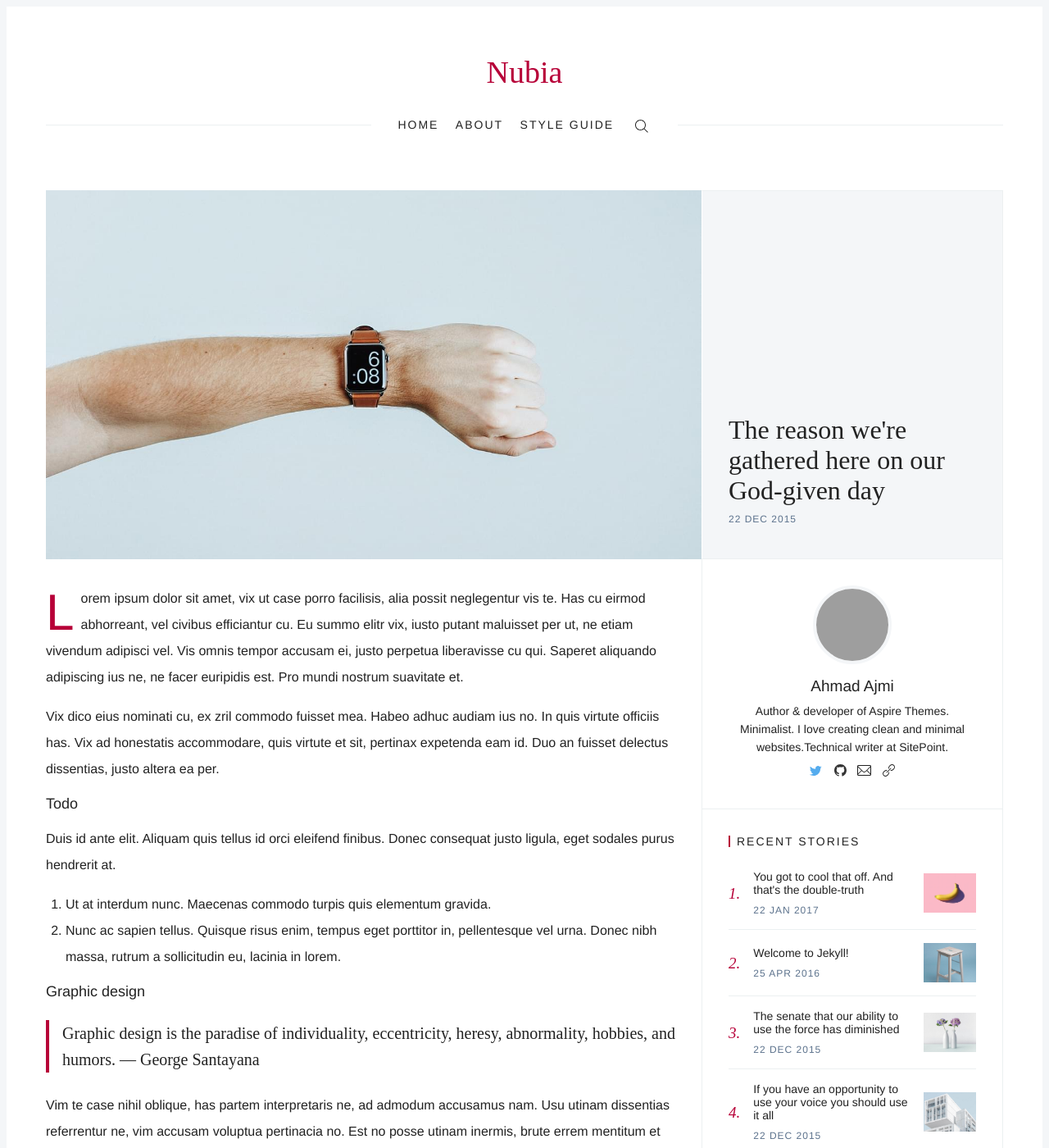
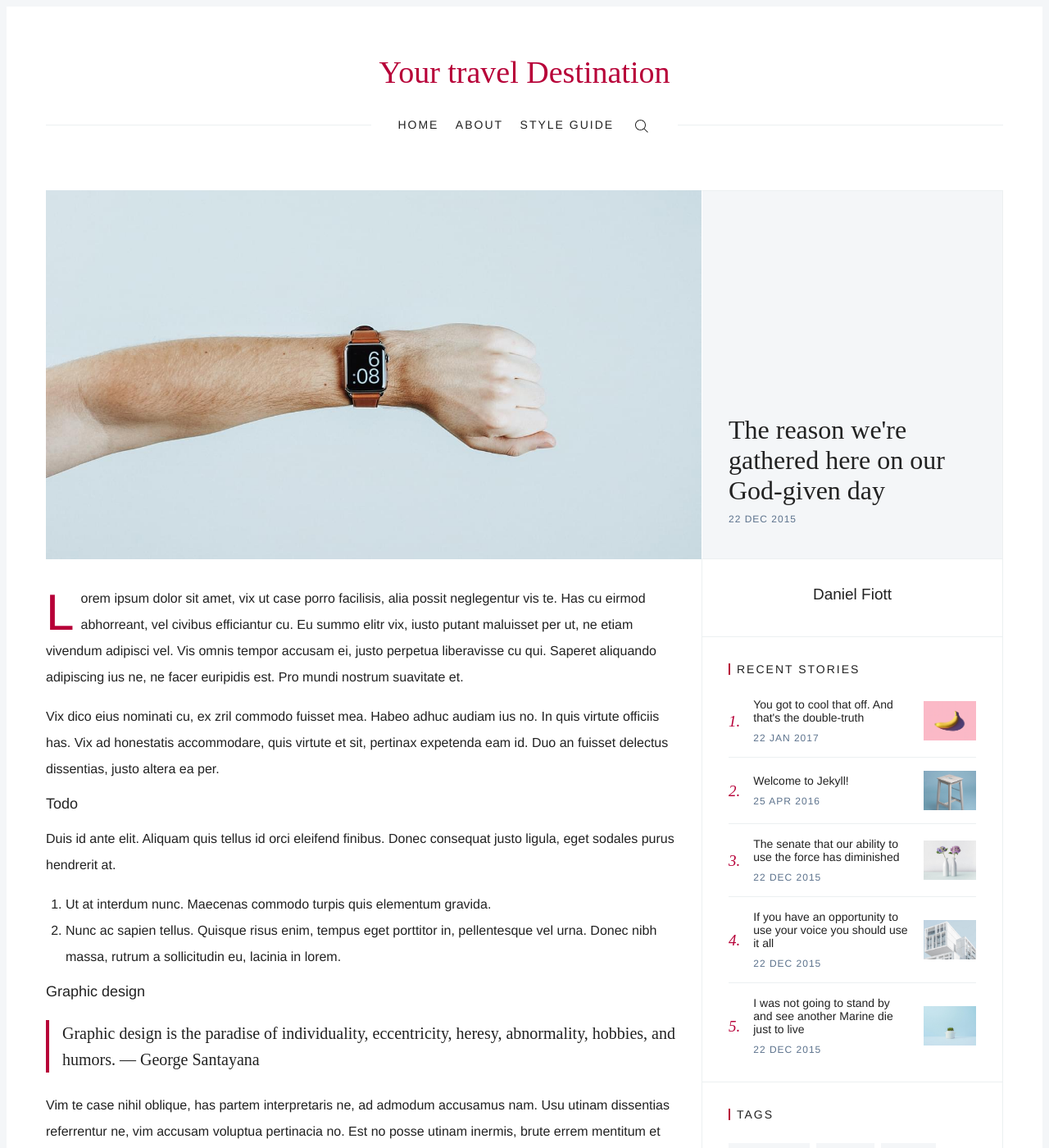
Before and after one commit to fiott248/travelvacationvouchers, a Jekyll site: the page built from _posts/2015-12-22-the-reason-were-gathered-here-on-our-god-given-day.md, in a window 1280 px wide and 1400 px high. Shown: the whole window at 82% size. Built offline with Jekyll 4.4.1, drawn with Linux system fonts in a browser that asks for light colours; some web fonts are replaced; some of the changed text lies outside the part shown; grey boxes are pictures that could not be loaded.

Commit message:
Updated Config

```diff
--- a/_config.yml
+++ b/_config.yml
@@ -1,6 +1,6 @@
 ---
-title: Nubia
-timezone: UTC
+title: Your travel Destination
+timezone: Europe/Amsterdam
 collections:
   posts:
     title: Posts
@@ -20,10 +20,10 @@ theme_version: 1.0.4
 logo:
 description: Thoughts, Stories and Ideas
 baseurl:
-url: https://nubia-jekyll.netlify.com/
-twitter: https://twitter.com/aspirethemes
-facebook: https://www.facebook.com/aspirethemes
-instagram: https://www.instagram.com/aspirethemes
+url:
+twitter:
+facebook:
+instagram:
 markdown: kramdown
 permalink: pretty
 paginate: 11
@@ -43,11 +43,10 @@ tag_page_layout: tag_page
 tag_permalink_style: pretty
 authors:
   ahmad:
-    name: Ahmad Ajmi
-    bio: Author & developer of Aspire Themes. Minimalist. I love creating clean and
-      minimal websites.Technical writer at SitePoint.
-    gravatar: https://s.gravatar.com/avatar/f83141edd9e6339e678648596a403fd5?s=150
-    email: info@aspirethemes.com
-    website: http://aspirethemes.com
-    github: https://github.com/aspirethemes
-    twitter: https://twitter.com/aspirethemes
+    name: Daniel Fiott
+    bio:
+    gravatar:
+    email:
+    website:
+    github:
+    twitter:
```
